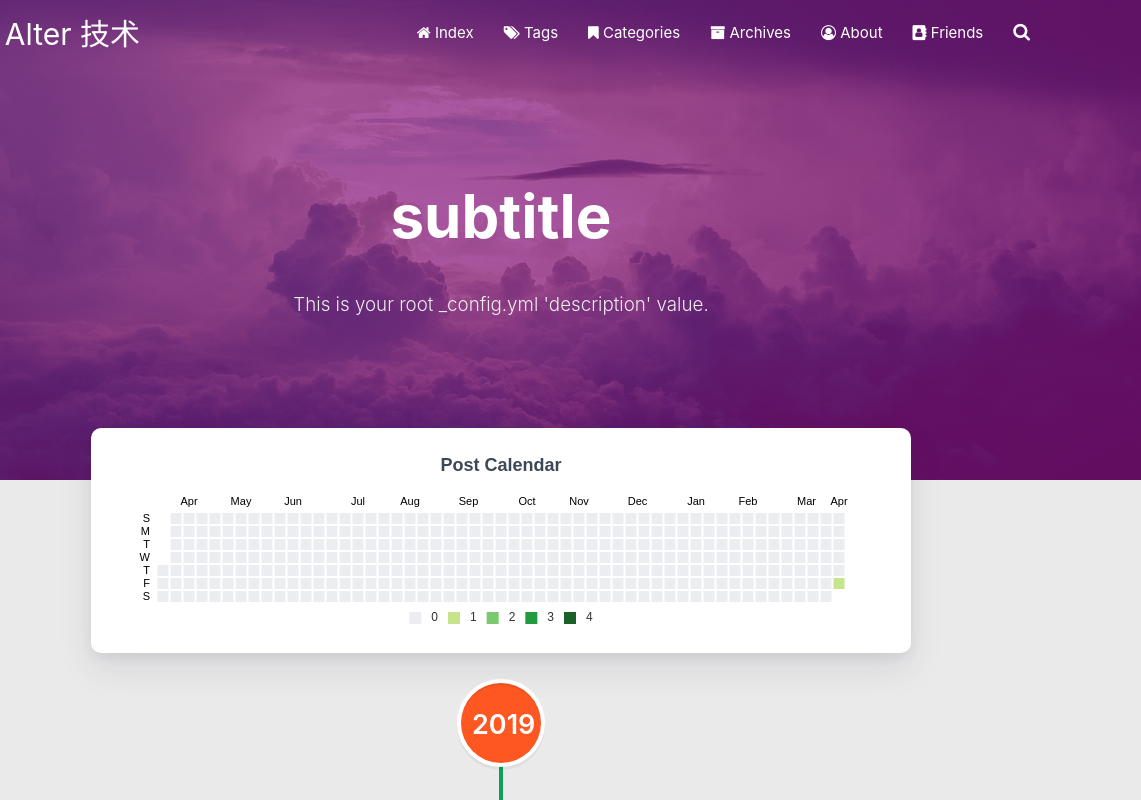
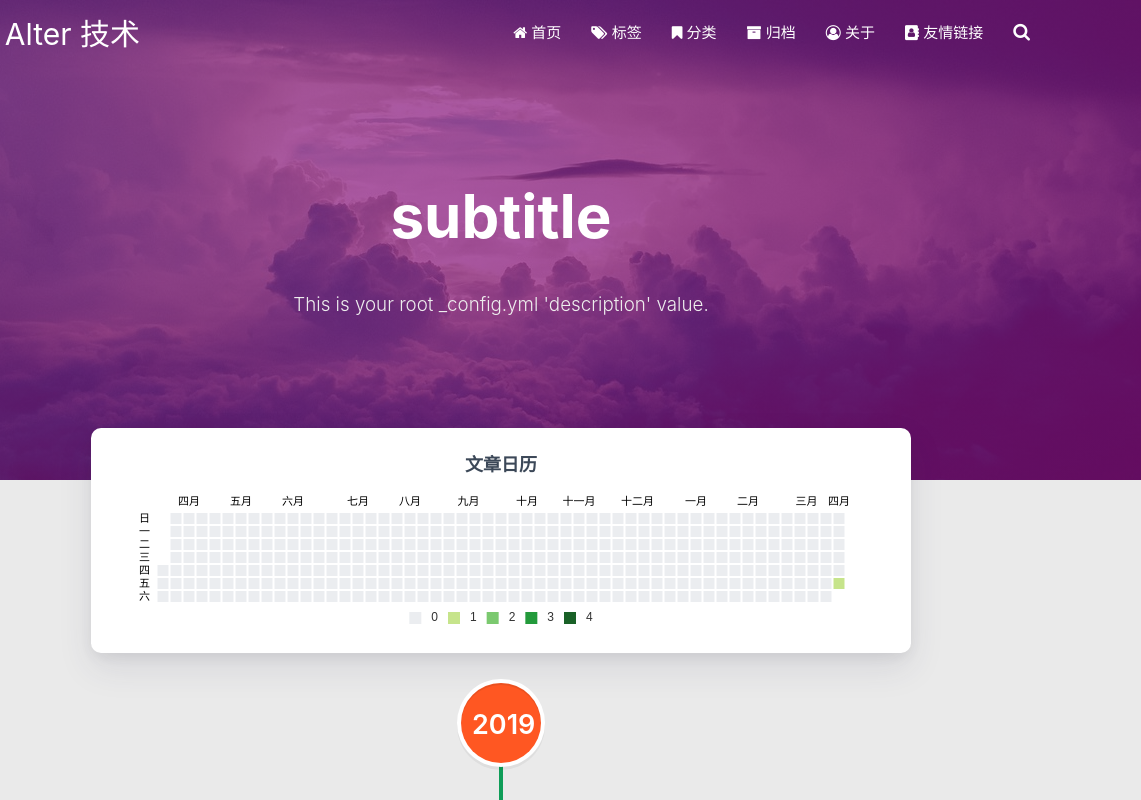
Before and after one commit to weijieqiu/weijieqiu.github.io, a plain HTML site: page archives/index.html in a window 1280 px wide. Shown: the top 800 px of the page, 139-1280 px from the left. Drawn offline with Linux system fonts and the light colour scheme; some packages are replaced by stand-ins of ours; no server answers; a script that the page names is missing.

Commit message:
Site updated: 2019-04-05 22:22:04

```diff
--- a/archives/index.html
+++ b/archives/index.html
@@ -1,11 +1,11 @@
 <!DOCTYPE HTML>
-<html lang="">
+<html lang="zh-CN">
 
 
 <head><meta name="generator" content="Hexo 3.8.0">
     <meta charset="utf-8">
-    <meta name="keywords" content="Archives, Alter 技术">
-    <meta name="description" content="Archives | Alter 技术">
+    <meta name="keywords" content="归档, Alter 技术">
+    <meta name="description" content="归档 | Alter 技术">
     <meta http-equiv="X-UA-Compatible" content="IE=edge">
     <meta name="viewport" content="width=device-width, initial-scale=1.0, user-scalable=no">
     <meta name="renderer" content="webkit|ie-stand|ie-comp">
@@ -13,7 +13,7 @@
     <meta name="format-detection" content="telephone=no">
     <meta name="apple-mobile-web-app-capable" content="yes">
     <meta name="apple-mobile-web-app-status-bar-style" content="black-translucent">
-    <title>Archives | Alter 技术</title>
+    <title>归档 | Alter 技术</title>
     <link rel="icon" type="image/png" href="/favicon.png">
 
     <link rel="stylesheet" type="text/css" href="/libs/awesome/css/font-awesome.min.css">
@@ -54,7 +54,7 @@
 
             <i class="fa fa-home"></i>
 
-            <span>Index</span>
+            <span>首页</span>
         </a>
     </li>
 
@@ -63,7 +63,7 @@
 
             <i class="fa fa-tags"></i>
 
-            <span>Tags</span>
+            <span>标签</span>
         </a>
     </li>
 
@@ -72,7 +72,7 @@
 
             <i class="fa fa-bookmark"></i>
 
-            <span>Categories</span>
+            <span>分类</span>
         </a>
     </li>
 
@@ -81,7 +81,7 @@
 
             <i class="fa fa-archive"></i>
 
-            <span>Archives</span>
+            <span>归档</span>
         </a>
     </li>
 
@@ -90,7 +90,7 @@
 
             <i class="fa fa-user-circle-o"></i>
 
-            <span>About</span>
+            <span>关于</span>
         </a>
     </li>
 
@@ -99,13 +99,13 @@
 
             <i class="fa fa-address-book"></i>
 
-            <span>Friends</span>
+            <span>友情链接</span>
         </a>
     </li>
 
     <li>
         <a href="#searchModal" class="modal-trigger waves-effect waves-light">
-            <i id="searchIcon" class="fa fa-search" title="Search"></i>
+            <i id="searchIcon" class="fa fa-search" title="搜索"></i>
         </a>
     </li>
 </ul>
@@ -133,7 +133,7 @@
 
                 <i class="fa fa-fw fa-home"></i>
 
-                Index
+                首页
             </a>
         </li>
 
@@ -142,7 +142,7 @@
 
                 <i class="fa fa-fw fa-tags"></i>
 
-                Tags
+                标签
             </a>
         </li>
 
@@ -151,7 +151,7 @@
 
                 <i class="fa fa-fw fa-bookmark"></i>
 
-                Categories
+                分类
             </a>
         </li>
 
@@ -160,7 +160,7 @@
 
                 <i class="fa fa-fw fa-archive"></i>
 
-                Archives
+                归档
             </a>
         </li>
 
@@ -169,7 +169,7 @@
 
                 <i class="fa fa-fw fa-user-circle-o"></i>
 
-                About
+                关于
             </a>
         </li>
 
@@ -178,7 +178,7 @@
 
                 <i class="fa fa-fw fa-address-book"></i>
 
-                Friends
+                友情链接
             </a>
         </li>
 
@@ -297,7 +297,7 @@ $('.bg-cover').css('background-image', 'url(/medias/banner/' + new Date().getDay
     let option = {
         title: {
             top: 0,
-            text: 'Post Calendar',
+            text: '文章日历',
             left: 'center',
             textStyle: {
                 color: '#3C4858'
@@ -343,12 +343,12 @@ $('.bg-cover').css('background-image', 'url(/medias/banner/' + new Date().getDay
                 show: false
             },
             monthLabel: {
-                nameMap: 'en',
+                nameMap: 'cn',
                 fontSize: 11
             },
             dayLabel: {
                 formatter: '{start}  1st',
-                nameMap: 'en',
+                nameMap: 'cn',
                 fontSize: 11
             }
         }],
@@ -484,8 +484,8 @@ $('.bg-cover').css('background-image', 'url(/medias/banner/' + new Date().getDay
 <div id="searchModal" class="modal">
     <div class="modal-content">
         <div class="search-header">
-            <span class="title"><i class="fa fa-search"></i>&nbsp;&nbsp;Search</span>
-            <input type="search" id="searchInput" name="s" placeholder="Please enter a search keyword" class="search-input">
+            <span class="title"><i class="fa fa-search"></i>&nbsp;&nbsp;搜索</span>
+            <input type="search" id="searchInput" name="s" placeholder="请输入搜索的关键字" class="search-input">
         </div>
         <div id="searchResult"></div>
     </div>
```
Also changed, not shown: 2019/04/05/hello-world/index.html (+24 -24 lines), archives/2019/04/index.html (+22 -22 lines), archives/2019/index.html (+22 -22 lines), index.html (+17 -17 lines).
